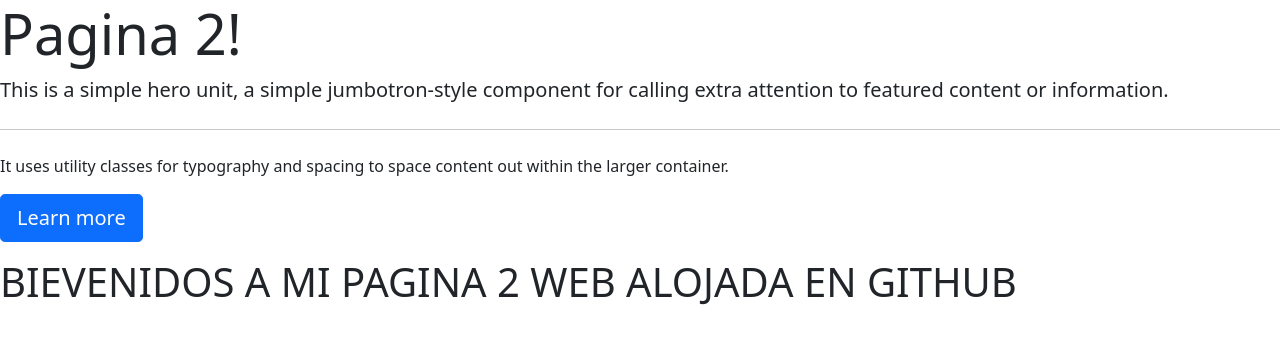
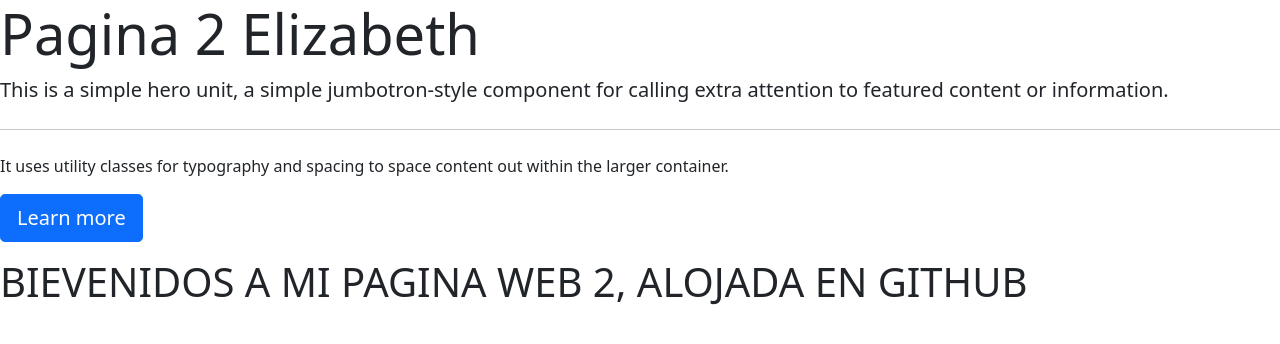
Before and after one commit to ElizaRay/pagaterrizaje2022, a plain HTML site: page docs/index.html in a window 1280 px wide. Drawn offline with nearby package versions, Linux system fonts and the light colour scheme.

Commit message:
Hicimos modificaiones en el titulo

```diff
--- a/docs/index.html
+++ b/docs/index.html
@@ -12,7 +12,7 @@
   </head>
   <body>
     <div class="jumbotron">
-        <h1 class="display-4">Pagina 2!</h1>
+        <h1 class="display-4">Pagina 2 Elizabeth</h1>
         <p class="lead">This is a simple hero unit, a simple jumbotron-style component for calling extra attention to featured content or information.</p>
         <hr class="my-4">
         <p>It uses utility classes for typography and spacing to space content out within the larger container.</p>
@@ -21,7 +21,7 @@
         </p>
       </div>
 
-    <h1>BIEVENIDOS A MI PAGINA 2 WEB ALOJADA EN GITHUB</h1>
+    <h1>BIEVENIDOS A MI PAGINA WEB 2, ALOJADA EN GITHUB</h1>
 
     <!-- Optional JavaScript; choose one of the two! -->
 
```
